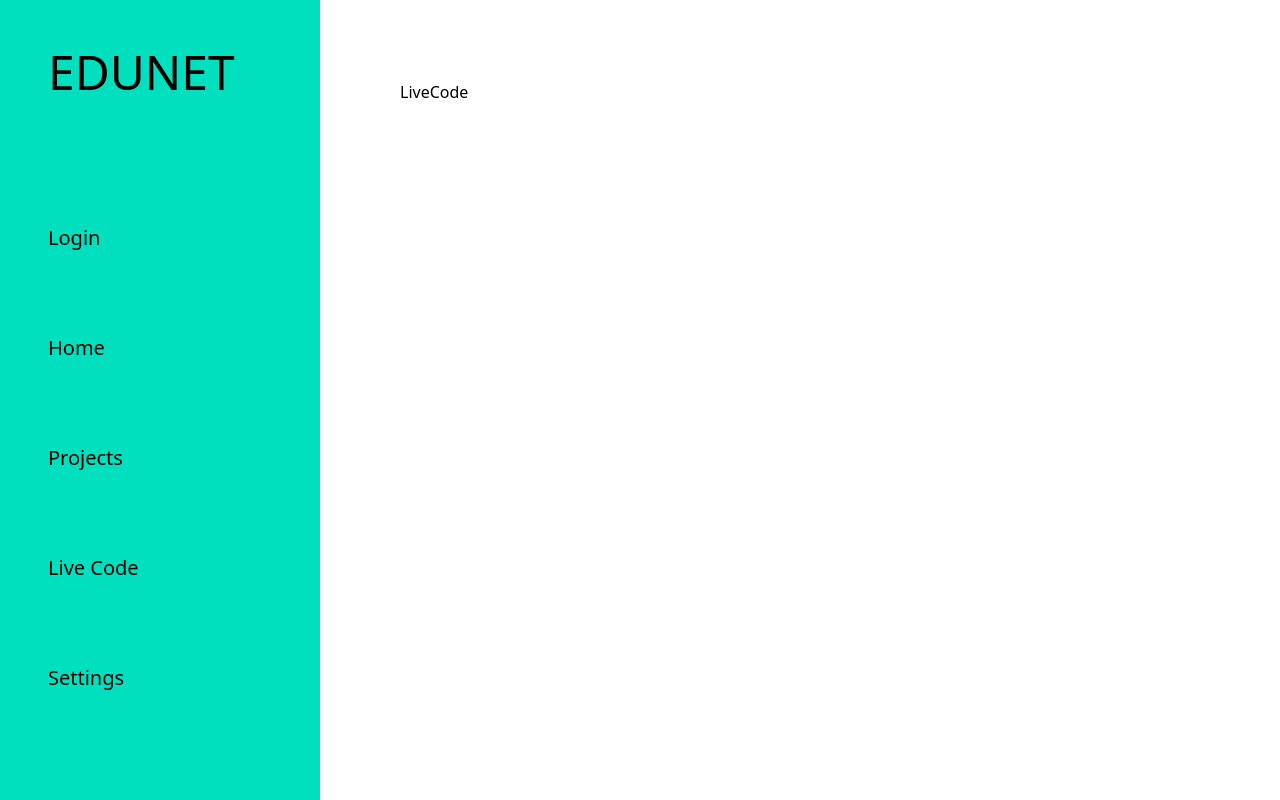
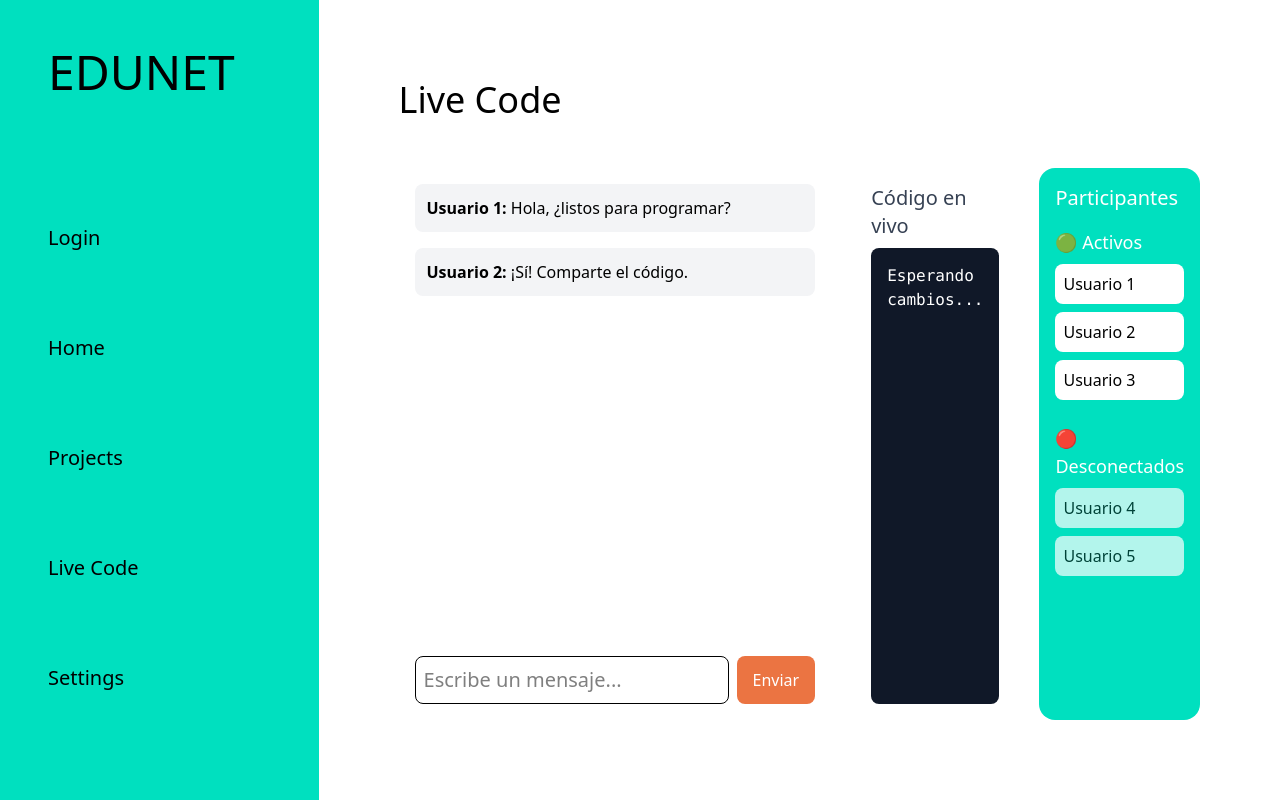
Before and after one commit to Balbino-Creator/EduNet, a React (Vite) app in the folder client/: page /live-code in a window 1280 px wide. Built offline with nearby package versions, Linux system fonts and the light colour scheme.

Commit message:
Added  basic livecode page

```diff
--- a/client/src/views/LiveCode.tsx
+++ b/client/src/views/LiveCode.tsx
@@ -1,5 +1,66 @@
 export default function LiveCode() {
   return (
-    <div>LiveCode</div>
+    <>
+      <div className="flex flex-col h-full">
+        <section>
+          <h3 className="text-4xl mb-12">Live Code</h3>
+        </section>
+        <div className="flex space-x-6 h-full">
+
+          {/* Chat principal */}
+          <div className="w-2/3 bg-white p-4 rounded-2xl flex flex-col">
+            <div className="h-64 overflow-y-auto space-y-4 flex-1">
+              <div className="p-3 bg-gray-100 rounded-lg">
+                <span className="font-bold">Usuario 1:</span> Hola, ¿listos para programar?
+              </div>
+              <div className="p-3 bg-gray-100 rounded-lg">
+                <span className="font-bold">Usuario 2:</span> ¡Sí! Comparte el código.
+              </div>
+            </div>
+
+            {/* Input para mensajes */}
+            <div className="flex space-x-2 mt-4">
+              <input type="text" className="flex-grow p-2 border rounded-lg" placeholder="Escribe un mensaje..." />
+              <button className="bg-secundary text-white px-4 py-2 rounded-lg">Enviar</button>
+            </div>
+          </div>
+
+          {/* Código compartido en vivo */}
+          <div className="w-2/3 bg-white p-4 rounded-2xl flex flex-col">
+            <h4 className="text-xl text-gray-700 mb-2">Código en vivo</h4>
+            <div className="h-64 bg-gray-900 text-white p-4 rounded-lg overflow-y-auto flex-1">
+              <pre className="whitespace-pre-wrap">
+                {/* Aquí se mostrará el código en vivo dinámicamente */}
+                <code id="liveCode">Esperando cambios...</code>
+              </pre>
+            </div>
+          </div>
+
+          {/* Lista de participantes */}
+          <div className="w-1/3 bg-primary p-4 rounded-2xl">
+            <h4 className="text-xl text-white mb-4">Participantes</h4>
+
+            {/* Activos */}
+            <div className="mb-6">
+              <h5 className="text-lg text-white">🟢 Activos</h5>
+              <ul className="mt-2 space-y-2">
+                <li className="p-2 bg-white text-black rounded-lg">Usuario 1</li>
+                <li className="p-2 bg-white text-black rounded-lg">Usuario 2</li>
+                <li className="p-2 bg-white text-black rounded-lg">Usuario 3</li>
+              </ul>
+            </div>
+
+            {/* Desconectados */}
+            <div>
+              <h5 className="text-lg text-white">🔴 Desconectados</h5>
+              <ul className="mt-2 space-y-2 opacity-70">
+                <li className="p-2 bg-white text-black rounded-lg">Usuario 4</li>
+                <li className="p-2 bg-white text-black rounded-lg">Usuario 5</li>
+              </ul>
+            </div>
+          </div>
+        </div>
+      </div>
+    </>
   )
 }
--- a/client/src/views/Projects.tsx
+++ b/client/src/views/Projects.tsx
@@ -60,5 +60,5 @@ export default function Projects() {
         </div>
       </div>
     </>
-  );
+  )
 }
```
